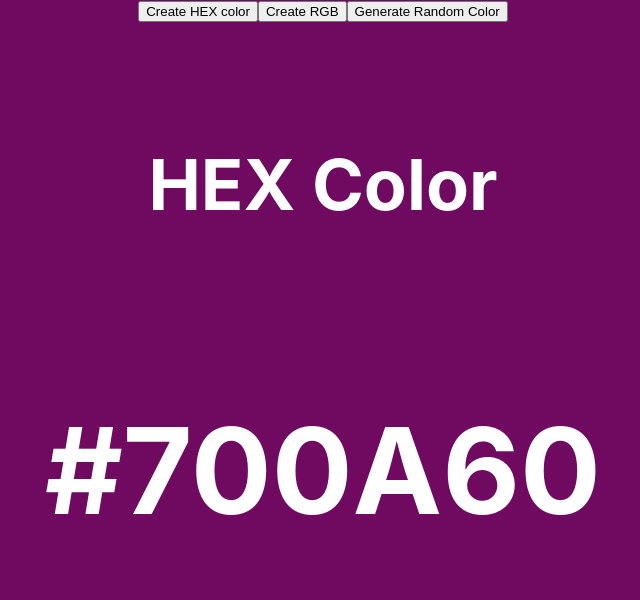
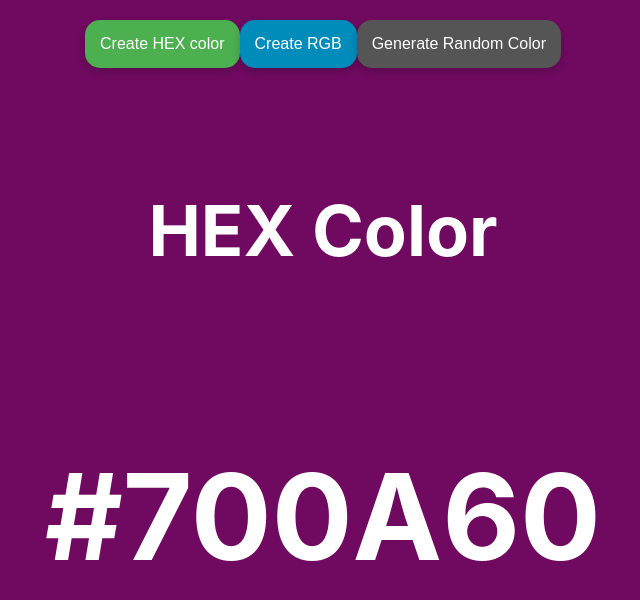
Before and after one commit to themightybananas/react-components, a React (Create React App) app: page / in a window 1280 px wide. Shown: the top 600 px of the page, without its empty margins (317-957 px from the left). Built offline with nearby package versions, Linux system fonts and the light colour scheme.

Commit message:
update | style

```diff
--- a/src/random-color/index.jsx
+++ b/src/random-color/index.jsx
@@ -9,7 +9,6 @@ export default function RandomColor() {
   }
 
   function handleCreateRandomHexColor() {
-    // #897654
     const hex = [0, 1, 2, 3, 4, 5, 6, 7, 8, 9, "A", "B", "C", "D", "E", "F"];
     let hexColor = "#";
 
@@ -32,6 +31,21 @@ export default function RandomColor() {
     else handleCreateRandomHexColor();
   }, [typeOfColor]);
 
+  const buttonStyle = {
+    padding: "15px",
+    textAlign: "center",
+    textDecoration: "none",
+    display: "inline-block",
+    fontSize: "16px",
+    marginTop: "20px",
+    cursor: "pointer",
+    borderRadius: "15px",
+    transition: "background-color 0.3s",
+    color: "white",
+    border: "none",
+    boxShadow: "0 4px 8px rgba(0, 0, 0, 0.2)",
+  };
+
   return (
     <div
       style={{
@@ -40,17 +54,40 @@ export default function RandomColor() {
         background: color,
       }}
     >
-      <button onClick={() => setTypeOfColor("hex")}>Create HEX color</button>
-      <button onClick={() => setTypeOfColor("rgb")}>Create RGB</button>
+      <button
+        onClick={() => setTypeOfColor("hex")}
+        style={{
+          ...buttonStyle,
+          backgroundColor: "#4CAF50", // Green background
+        }}
+      >
+        Create HEX color
+      </button>
+
+      <button
+        onClick={() => setTypeOfColor("rgb")}
+        style={{
+          ...buttonStyle,
+          backgroundColor: "#008CBA", // Blue background
+        }}
+      >
+        Create RGB
+      </button>
+
       <button
         onClick={
           typeOfColor === "hex"
             ? handleCreateRandomHexColor
             : handleCreateRandomRgbColor
         }
+        style={{
+          ...buttonStyle,
+          backgroundColor: "#555", // Dark gray background
+        }}
       >
         Generate Random Color
       </button>
+
       <div
         style={{
           display: "flex",
@@ -60,7 +97,7 @@ export default function RandomColor() {
           fontSize: "60px",
           marginTop: "50px",
           flexDirection: 'column',
-          gap :'20px'
+          gap: '20px'
         }}
       >
         <h3>{typeOfColor === "rgb" ? "RGB Color" : "HEX Color"}</h3>
```
